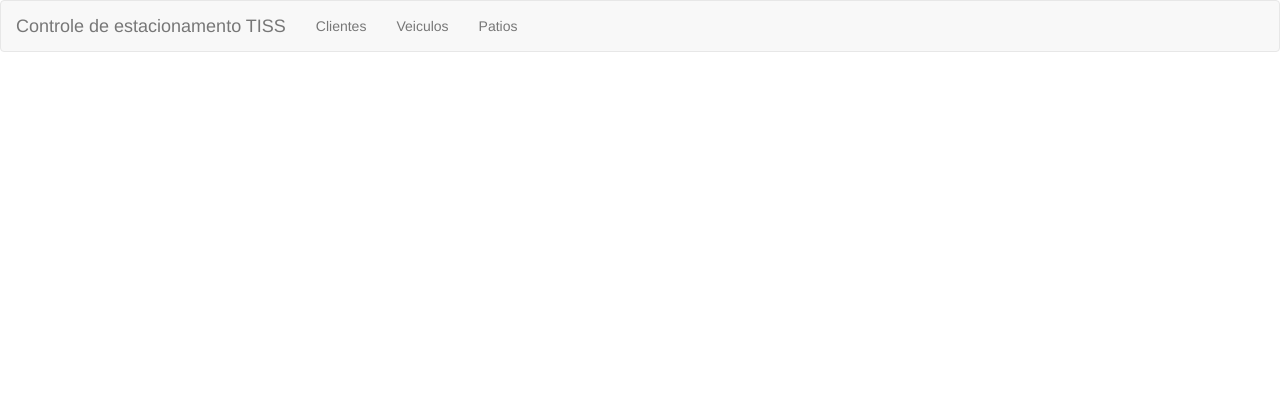
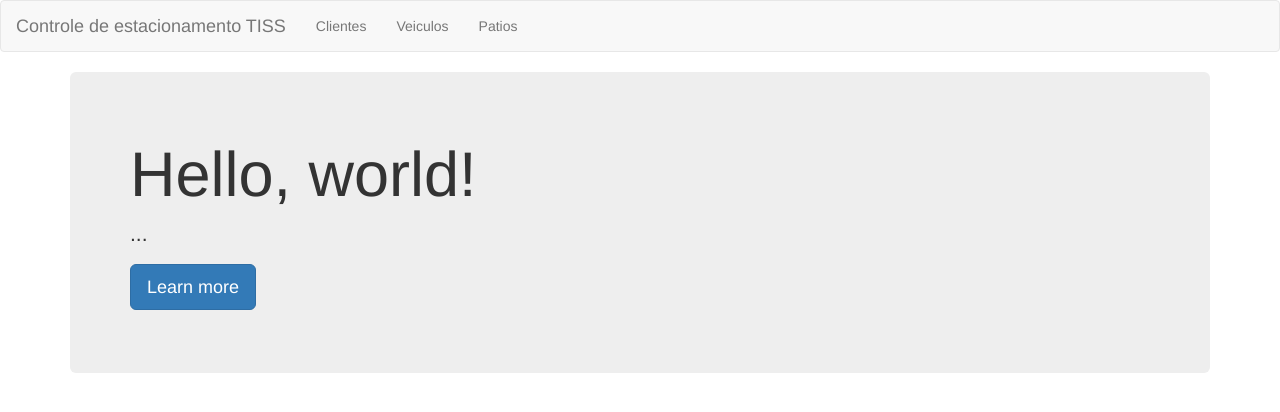
Before and after one commit to kellerman-mota/contorle-estacionamento, an Angular app: page /home in a window 1280 px wide. Before the commit this address led to /. Shown: the top 412 px of the page. Built offline with nearby package versions, Linux system fonts and the light colour scheme.

Commit message:
evoluiu projeto

```diff
--- a/angular-cli.json
+++ b/angular-cli.json
@@ -19,7 +19,7 @@
       "prefix": "app",
       "styles": [
         "styles.css",
-        "assets/bootstrap-3.3.7-dist/css/bootstrap.css"
+        "assets/bootstrap-3.3.7-dist/css/bootstrap.min.css"
       ],
       "scripts": [],
       "environments": {
--- a/package.json
+++ b/package.json
@@ -5,7 +5,7 @@
   "angular-cli": {},
   "scripts": {
     "ng": "ng",
-    "start": "ng server --proxy-config proxy.config.json",
+    "start": "ng server",
     "test": "ng test",
     "pree2e": "webdriver-manager update --standalone false --gecko false",
     "e2e": "protractor"
@@ -20,9 +20,7 @@
     "@angular/platform-browser": "^2.3.1",
     "@angular/platform-browser-dynamic": "^2.3.1",
     "@angular/router": "^3.3.1",
-    "bootstrap": "^4.0.0",
     "core-js": "^2.4.1",
-    "ng2-toastr": "^4.1.2",
     "rxjs": "^5.0.1",
     "ts-helpers": "^1.1.1",
     "zone.js": "^0.7.2"
--- a/src/app/app-routing.module.ts
+++ b/src/app/app-routing.module.ts
@@ -3,11 +3,15 @@ import { RouterModule, Routes } from '@angular/router';
 import { ClientesComponent } from './clientes/clientes.component'
 import { VeiculosComponent } from './veiculos/veiculos.component'
 import { PatiosComponent } from './patios/patios.component'
+import { HomeComponent } from './home/home.component'
 
 const routes: Routes = [
   { path: 'clientes', component: ClientesComponent },
   { path: 'veiculos', component: VeiculosComponent },
-  { path: 'patios', component: PatiosComponent }
+  { path: 'patios', component: PatiosComponent },
+  { path: 'home', component: HomeComponent },
+  { path: 'home', component: HomeComponent },
+  { path: '', redirectTo: "/home", pathMatch: 'full' }
 ];
 
 @NgModule({
--- a/src/app/app.module.ts
+++ b/src/app/app.module.ts
@@ -1,5 +1,5 @@
 import { BrowserModule } from '@angular/platform-browser';
-import { NgModule } from '@angular/core';
+import { NgModule, LOCALE_ID } from '@angular/core';
 import { FormsModule } from '@angular/forms';
 import { HttpModule } from '@angular/http';
 
@@ -16,7 +16,7 @@ import { HomeComponent } from './home/home.component';
 @NgModule({
   declarations: [
     AppComponent,
-    ClientesComponent, VeiculosComponent, PatiosComponent, HomeComponent,
+    ClientesComponent, VeiculosComponent, PatiosComponent, HomeComponent
   ],
   imports: [
     BrowserModule,
--- a/src/app/clientes/clientes.component.html
+++ b/src/app/clientes/clientes.component.html
@@ -14,8 +14,7 @@
 		<ul class="list-group" *ngIf="clientes?.length > 0">
 			<li class="list-group-item"
 				[class.active]="clienteSelected === cliente"
-				*ngFor="let cliente of clientes" (click)="onSelect(cliente)"><span
-				class="badge">{{cliente.id}}</span> {{cliente.nome}}</li>
+				*ngFor="let cliente of clientes" (click)="onSelect(cliente)"><strong>{{cliente.id}}</strong> | {{cliente.nome}}</li>
 		</ul>
 		<ul class="list-group" *ngIf="clientes?.length == 0">
 			<li class="list-group-item">Nenhum Cliente cadastrado</li>
--- a/src/app/clientes/clientes.component.ts
+++ b/src/app/clientes/clientes.component.ts
@@ -34,6 +34,7 @@ export class ClientesComponent implements OnInit {
           this.listar();
           this.clienteSelected = new Cliente();
           this.messageSuccess = "Cliente Salvo Com sucesso!";
+           //this.msgs.push({severity:'success', summary:'Cliente Salvo Com sucesso!'});
       })
   }
 
--- a/src/app/home/home.component.html
+++ b/src/app/home/home.component.html
@@ -1,3 +1,5 @@
-<p>
-  home works!
-</p>
+<div class="jumbotron">
+  <h1>Hello, world!</h1>
+  <p>...</p>
+  <p><a class="btn btn-primary btn-lg" href="#" role="button">Learn more</a></p>
+</div>
--- a/src/app/patios/patios.component.html
+++ b/src/app/patios/patios.component.html
@@ -14,8 +14,8 @@
 		<ul class="list-group" *ngIf="patios?.length > 0">
 			<li class="list-group-item"
 				[class.active]="patioSelected === patio"
-				*ngFor="let patio of patios" (click)="onSelect(patio)"><span
-				class="badge">{{patio.id}}</span> {{patio.descricao}}</li>
+				*ngFor="let patio of patios" (click)="onSelect(patio)">
+				<strong>{{patio.id}}</strong> | {{patio.descricao}}</li>
 		</ul>
 		<ul class="list-group" *ngIf="patios?.length == 0">
 			<li class="list-group-item">Nenhum Patio cadastrado</li>
--- a/src/app/veiculos/veiculos.component.html
+++ b/src/app/veiculos/veiculos.component.html
@@ -18,8 +18,7 @@
 		<ul class="list-group" *ngIf="veiculos?.length > 0">
 			<li class="list-group-item"
 				[class.active]="veiculoSelected === veiculo"
-				*ngFor="let veiculo of veiculos" (click)="onSelect(veiculo)"><span
-				class="badge">{{veiculo.id}}</span> {{veiculo.placa}} - {{veiculo.modelo}} - {{veiculo.cor}}</li>
+				*ngFor="let veiculo of veiculos" (click)="onSelect(veiculo)"><strong>{{veiculo.id}}</strong> | {{veiculo.placa | uppercase}} - {{veiculo.modelo}} - {{veiculo.cor}}</li>
 		</ul>
 		<ul class="list-group" *ngIf="veiculos?.length == 0">
 			<li class="list-group-item">Nenhum Veiculo cadastrado</li>
@@ -38,7 +37,7 @@
 					<strong>Placa: </strong>
 				</div>
 				<div class="col-xs-10">
-					<input [(ngModel)]="veiculoSelected.placa" placeholder="placa" />
+					<input id="placaInput" [(ngModel)]="veiculoSelected.placa" placeholder="placa"/>
 				</div>
 			</div>
 			<div class="row">
--- a/src/app/veiculos/veiculos.component.ts
+++ b/src/app/veiculos/veiculos.component.ts
@@ -5,7 +5,7 @@ import { Veiculo } from './veiculo'
 @Component({
   selector: 'app-veiculos',
   templateUrl: './veiculos.component.html',
-  styleUrls: ['./veiculos.component.css']
+  styleUrls: ['./veiculos.component.css'],
 })
 export class VeiculosComponent implements OnInit {
 
```
Also changed, not shown: src/app/app.component.html (line endings or trailing spaces), 1 other file (tests, documents, lock files or other folders).
